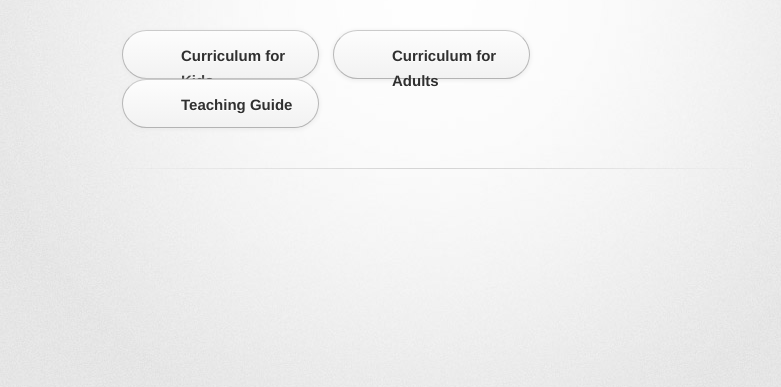
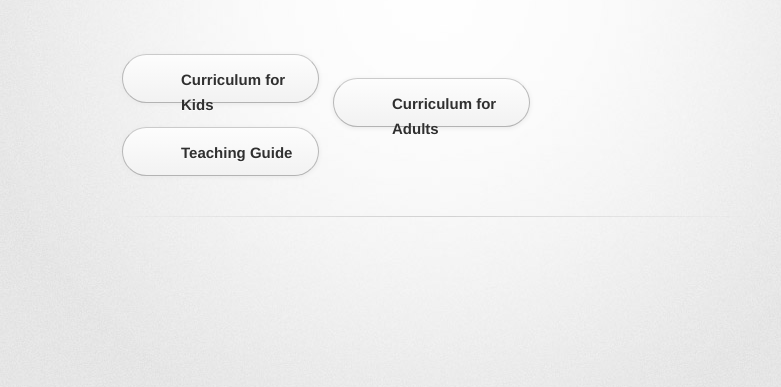
Before and after one commit to jointheleague/hour-of-code-teachers, a plain HTML site: page index.html in a window 1280 px wide. Shown: the part 127-514 px from the top of the page, without its empty margins (208-989 px from the left). Drawn offline with Linux system fonts and the light colour scheme; a web font is replaced by a local one.

Commit message:
placed buttons vertically

```diff
--- a/index.html
+++ b/index.html
@@ -23,9 +23,9 @@
         </header>
 
         <section id="downloads" class="clearfix">
-          <a href="http://jointheleague.github.io/hour-of-code-kids/" class="button"><span>Curriculum for Kids</span></a>
-          <a href="http://jointheleague.github.io/hour-of-code-adults/"  class="button"><span>Curriculum for Adults</span></a>
-          <a href="http://coach.djangogirls.org/tips/index.html" class="button"><span>Teaching Guide</span></a>
+          <br><a href="http://jointheleague.github.io/hour-of-code-kids/" class="button"><span>Curriculum for Kids</span></a>
+          <br><a href="http://jointheleague.github.io/hour-of-code-adults/"  class="button"><span>Curriculum for Adults</span></a>
+          <br><a href="http://coach.djangogirls.org/tips/index.html" class="button"><span>Teaching Guide</span></a>
         </section>
 
         <hr>
```
